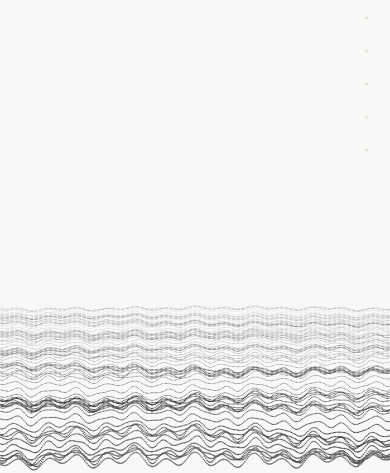
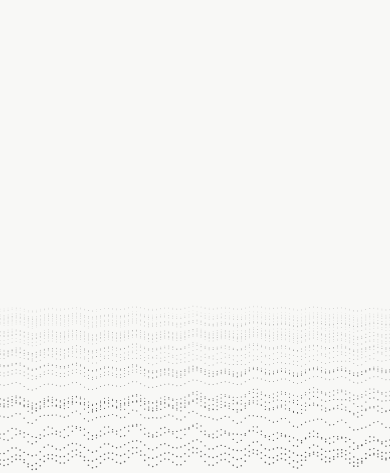
Before and after one commit to ninajuresic/ION, a plain HTML site: page index.html in a window 390 px wide. Shown: the part 371-844 px from the top of the page. Drawn offline with Linux system fonts and the light colour scheme.

Commit message:
Mobile fixes: hide nav dots, dynamic wave grid density

```diff
--- a/index.html
+++ b/index.html
@@ -315,15 +315,8 @@ button:focus-visible { outline: 2px solid var(--ink); outline-offset: 3px; }
   #snd-btn svg { width: 12px; height: 12px; }
   #sound-hint { top: 23px; right: 64px; font-size: 8.5px; }
 
-  /* Nav dots: smaller visuals, larger tap targets via padding */
-  #nav-dots { right: 12px; gap: 10px; }
-  .nd {
-    width: 3px; height: 3px;
-    padding: 10px;                 /* 23×23px tap area */
-    background-clip: content-box;  /* colour only fills the 3px core */
-    box-sizing: content-box;
-  }
-  .nd.on { transform: scale(2.2); }
+  /* Nav dots: hidden on mobile — swipe is the interaction */
+  #nav-dots { display: none; }
 
   /* Scroll cue */
   .scroll-cue { bottom: calc(var(--wave-h) + 20px); font-size: 8.5px; }
@@ -350,7 +343,7 @@ button:focus-visible { outline: 2px solid var(--ink); outline-offset: 3px; }
   #snd-btn     { top: 8px; right: 12px; width: 30px; height: 30px; }
   #snd-btn svg { width: 11px; height: 11px; }
   #sound-hint  { top: 10px; right: 54px; font-size: 8px; }
-  #nav-dots    { right: 10px; gap: 8px; }
+  #nav-dots    { display: none; }
 
   .logo-wrap svg { width: 32px; height: 44px; }
   .logo-ion      { font-size: 24px; }
@@ -482,6 +475,8 @@ button:focus-visible { outline: 2px solid var(--ink); outline-offset: 3px; }
   var ctx    = canvas.getContext('2d');
   var W = 0, H = 0;
   var worldW, worldD, focalLen, camY, hY, wAmp;
+  var COLS = 310;
+  var ROWS = 105;
 
   function resize() {
     var dpr  = window.devicePixelRatio || 1;
@@ -494,13 +489,15 @@ button:focus-visible { outline: 2px solid var(--ink); outline-offset: 3px; }
     worldD   = focalLen * 2.8;
     worldW   = W * 1.15;
     wAmp     = H * 0.10;
+    // Scale grid density to CSS screen size so dots never merge into lines.
+    // Target ~4 CSS px between dot centres on any device.
+    var cssW = rect.width;
+    var cssH = rect.height;
+    COLS = Math.max(50,  Math.min(310, Math.round(cssW / 4)));
+    ROWS = Math.max(30,  Math.min(105, Math.round(cssH / 5)));
   }
   resize();
   window.addEventListener('resize', function () { resize(); if (!running) drawFrame(); });
-
-  // Dense grid — same column count every row; perspective handles compression.
-  var COLS = 310;
-  var ROWS = 105;
 
   // Faraday band amplitudes — driven by time, not audio.
   // Each band oscillates at a different rate so the four standing-wave
```
